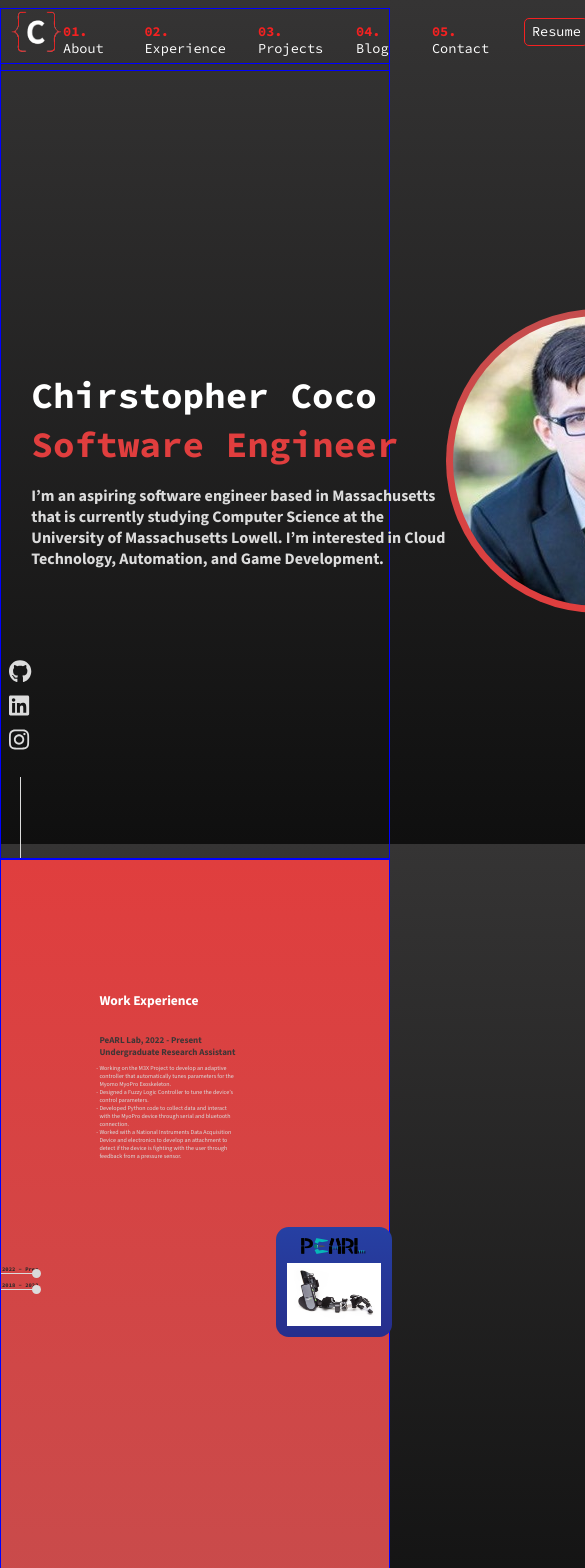
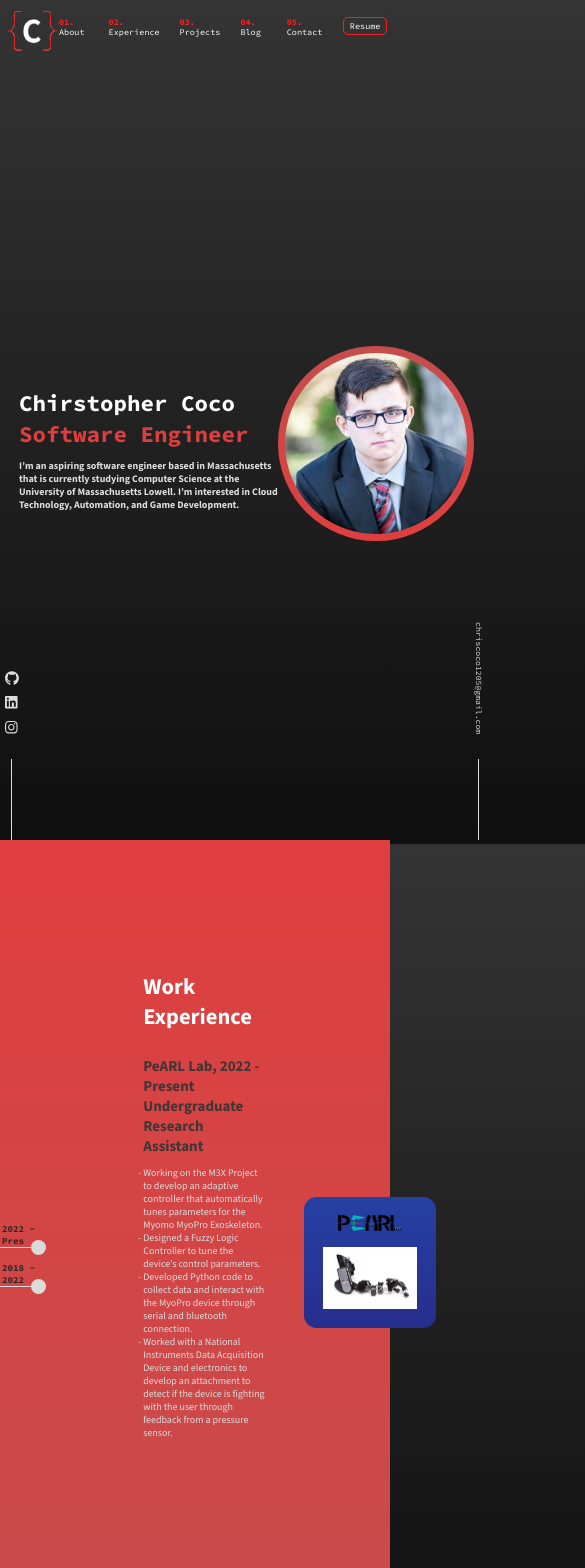
Before and after one commit to cjcocokriisp/portfolio-site, a Next.js app: page / in a window 390 px wide. Shown: the top 1568 px of the page, 585 px wide, since content can reach past the window. Built offline with nearby package versions, Linux system fonts and the light colour scheme.

Commit message:
Make page a bit more responsive

```diff
--- a/src/app/layout.tsx
+++ b/src/app/layout.tsx
@@ -7,6 +7,7 @@ import { sourceCodePro } from "./ui/fonts";
 import "./ui/globals.css";
 import { config } from '@fortawesome/fontawesome-svg-core'
 import '@fortawesome/fontawesome-svg-core/styles.css'
+import NavBar from "@/components/NavBar";
 
 config.autoAddCss = false
 
--- a/src/app/page.tsx
+++ b/src/app/page.tsx
@@ -9,6 +9,7 @@ import NavBar from "@/components/NavBar";
 import Experience from "@/components/Experience";
 import { loadWorkData, loadProjectData } from "./actions";
 import Projects from "@/components/Projects";
+import Footer from "@/components/Footer";
 
 export default function Home() {
     const [workData, setWorkData] = useState(null);
@@ -56,6 +57,10 @@ export default function Home() {
                         src="/hero-img.jpg"
                         width={290}
                         height={290}
+                        style={{
+                            width: "18.125rem",
+                            height: "18.125rem"
+                        }}
                         className="hero-img"
                         alt="Hero image"
                     />
@@ -71,7 +76,7 @@ export default function Home() {
             <div className="container" id="projects">
                 <Projects data={projectData}/>
             </div>
-            <div className="container blog-contact">
+            <div className="container blog-contact" id="blog-contact">
                 <div id="blog">
                     <div className={`${sourceSans.className} blog-title`}>Blog</div>
                     <div className="blog-content">
@@ -88,6 +93,7 @@ export default function Home() {
                     </div>
                 </div>
             </div>
+            <Footer/>
         </main>
     );
 }
--- a/src/app/ui/globals.css
+++ b/src/app/ui/globals.css
@@ -4,7 +4,6 @@
     margin-right: auto;
     padding-left: 0.5rem;
     padding-right: 0.5rem;
-    border: solid 1px blue;
 }
 
 /* 2xl */
@@ -26,12 +25,18 @@
     .container {
         max-width: 768px;
     }
+    :root {
+        font-size: 14px;
+    }
 }
 
 /* md */
 @media (max-width: 768px) {
     .container {
         max-width: 640px;
+    }
+    :root {
+        font-size: 13px;
     }
 }
 
@@ -40,6 +45,9 @@
     .container {
         max-width: 475px;
     }
+    :root {
+        font-size: 11px;
+    }
 }
 
 /* xs */
@@ -47,17 +55,18 @@
     .container {
         max-width: 100%;
     }
-}
-
-@media screen and (max-height: 584px) {
     :root {
-        --hero-height: 91vh;
+        font-size: 10px;
     }
 }
 
-@media screen and (min-height: 585px) {
+:root {
+    --hero-height: 94vh;
+}
+
+@media screen and (max-height: 750px) {
     :root {
-        --hero-height: 93.2vh;
+        --hero-height: 90vh;
     }
 }
 
@@ -67,7 +76,6 @@
     --img-stroke: #C54D4D;
     --hero-white: #DCDCDC;
     --grey-text: #414141;
-    font-size: 16px;
 }
 
 body {
@@ -122,17 +130,17 @@ a:visited {
 .hero {
     display: flex;
     justify-content: space-between;
-    height: 94.05vh;
     animation-name: hero-bounce;
     animation-duration: 1s;
     animation-timing-function: ease-in-out;
     animation-iteration-count: 2;
     animation-direction: alternate;
+    height: var(--hero-height);
 }
 
 @keyframes hero-bounce {
     from { height: var(--hero-height) }
-    to { height: 87vh }
+    to { height: 89vh }
 }
 
 .hero-info {
@@ -213,6 +221,8 @@ a:visited {
     border-radius: 50%;
     display: flex;
     justify-content: center;
+    width: 18.125rem;
+    height: 18.125rem;
 }
 
 .hero-img {
@@ -239,7 +249,7 @@ a:visited {
     display: flex;
     flex-direction: column;
     align-self: center;
-    margin-right: 9.7em;
+    margin-right: 9.7rem;
 }
 
 .experience-lines-item {
@@ -250,8 +260,8 @@ a:visited {
 }
 
 .experience-lines-text {
-    font-size: 0.92em;
-    padding-left: 0.188em;
+    font-size: 0.92rem;
+    padding-left: 0.188rem;
     font-weight: bold;
     color: #292929;
 }
@@ -266,11 +276,11 @@ a:visited {
 
 .experience-line-circle {
     position: relative;
-    top: -0.72em;
-    width: 1.5em;
-    height: 1.5em;
+    top: -0.72rem;
+    width: 1.5rem;
+    height: 1.5rem;
     background-color: var(--hero-white);
-    border-radius: 1.5em;
+    border-radius: 1.5rem;
 }
 
 .experience-line-circle:hover {
@@ -292,18 +302,18 @@ a:visited {
 
 .experience-text {
     margin-top: 3vh;
-    width: 40.625em;
+    width: 40.625rem;
 }
 
 .experience-title {
-    font-size: 2.25em;
+    font-size: 2.25rem;
     color: white;
     font-weight: bold;
     margin-bottom: 3vh;
 }
 
 .experience-job-info {
-    font-size: 1.5em;
+    font-size: 1.5rem;
     color: #3f3636;
     font-weight: bold;
 }
@@ -313,7 +323,7 @@ a:visited {
 }
 
 .experience-bullets {
-    font-size: 1em;
+    font-size: 1rem;
     color: var(--hero-white);
     list-style-type: "- ";
 }
@@ -323,8 +333,8 @@ a:visited {
     border-radius: 1.5vh;
     display: flex;
     flex-wrap: wrap;
-    padding: 1.875em;
-    gap: 1.563em;
+    padding: 1.875rem;
+    gap: 1.563rem;
     justify-content: center;
 }
 
@@ -342,6 +352,7 @@ a:visited {
     justify-content: space-between;
     align-items: center;
     padding-left: 0;
+    background-image: linear-gradient(#353434, #0F0F0F);
 }
 
 .projects-items {
@@ -396,8 +407,8 @@ a:visited {
 
 
 .projects-box {
-    height: 65vh;
-    width: 60vw;
+    height: 30rem;
+    width: 60rem;
     background: linear-gradient(var(--img-stroke), var(--title-red));
     border-radius: 0.625rem;
     display: flex;
@@ -440,20 +451,16 @@ a:visited {
     height: 2vh;
 }
 
-.experience-bullets.project {
-    font-size: 1.2rem;
-}
-
 .projects-list {
     padding-left: 3vw;
     padding-right: 3vw;
     padding-top: 0.7vw;
     padding-bottom: 0.7vw;
-    width: 20vw;
+    width: 27vw;
 }
 
 .projects-info-box-format {
-    width: 40vw;
+    width: 50vw;
     display: flex;
     flex-direction: column;
 }
@@ -470,13 +477,6 @@ a:visited {
     color: var(--hero-white);
 }
 
-.img-temp {
-    width: 33rem;
-    height: 20rem;
-    background: white;
-    padding-bottom: 2vw;
-}
-
 .blog-contact {
     max-width: 100vw;
     height: 100vh;
@@ -487,10 +487,10 @@ a:visited {
     display: flex;
     justify-content: center;
     align-items: center;
-    margin-top: 10vh;
     height: 25vh;
     margin-bottom: 1vh;
     flex-direction: column;
+    padding-top: 10vh;
 }
 
 .blog-title {
@@ -504,6 +504,7 @@ a:visited {
     justify-content:center;
     padding-top: 5vh;
     width: 100vw;
+    height: 100vh;
     margin-bottom: 0;
 }
 
@@ -577,3 +578,22 @@ a:visited {
 .contact-email {
     color: var(--hero-white)
 }
+
+.footer {
+    height: 8vh;
+    max-width: 100vw;
+    background-image: linear-gradient(#353434, #0F0F0F);
+    display: flex;
+    flex-direction: column;
+    justify-content: center;
+    align-items: center;
+    font-size: 0.8rem;
+    color: #d1c4c4;
+    gap: 0.2vw;
+}
+
+.footer-icons {
+    font-size: 1.1rem;
+    display: flex;
+    gap: 1vw;
+}
--- a/src/components/Experience/index.tsx
+++ b/src/components/Experience/index.tsx
@@ -35,17 +35,6 @@ export default function Experience(props: any) {
         return x;
     }
 
-    function calcFontReduce() {
-        let x = 0;
-        if(globalThis.innerWidth >= 1536) x = 16;
-        else if (inRange(globalThis.innerWidth, 1536, 1100)) x = 14;
-        else if (inRange(globalThis.innerWidth, 1100, 950)) x = 12;
-        else if (inRange(globalThis.innerWidth, 950, 500)) x = 8;
-        else x = 6;
-        return x;
-    }
-
-
     function reduceImgSize(width: any, height: any) {
         let reduceWidth = 0, reduceHeight = 0;
 
@@ -55,16 +44,11 @@ export default function Experience(props: any) {
             width /= 2;
             height /= 2;
         }
-        // TODO: Figure out height scaling!
-        // while (height > reduceHeight) {
-        //     width /= 2;
-        //     height /= 2;
-        // }
         return [width, height];
     }
 
     return (
-        <div className="experience-items" style={{fontSize: `${calcFontReduce()}px`}}>
+        <div className="experience-items">
             <div className="experience-lines">
                 {
                     getWorkExperiences().map((exp: any) => {
--- /dev/null
+++ b/src/components/Footer/index.tsx
@@ -0,0 +1,25 @@
+"use client";
+import { sourceCodePro } from "@/app/ui/fonts";
+import { FontAwesomeIcon } from "@fortawesome/react-fontawesome";
+import { faGithub, faLinkedin, faInstagram } from "@fortawesome/free-brands-svg-icons";
+
+
+export default function Footer(props: any) {
+    return (
+        <div className={`${sourceCodePro.className} footer container`}>
+            <div className="footer-icons">
+                <a href="https://www.github.com/cjcocokrisp">
+                    <FontAwesomeIcon icon={faGithub} className="footer-icon"/>
+                </a>
+                <a href="https://www.linkedin.com/in/christopher-coco-jr/">
+                    <FontAwesomeIcon icon={faLinkedin} className="footer-icon"/>
+                </a>
+                <a href="https://www.instagram.com/cjcocokrisp/">
+                    <FontAwesomeIcon icon={faInstagram} className="footer-icon"/>
+                </a>
+            </div>
+            <div className="footer-text">Christopher Coco Jr. | Copyright All Rights Reserved</div>
+
+        </div>
+      );
+}
--- a/src/components/NavBar/index.tsx
+++ b/src/components/NavBar/index.tsx
@@ -43,8 +43,8 @@ const NavBar = (props: any) => {
                 <p style={{color: "white"}}><b style={{color: determineColor(isAlt)}}>01.</b> <a href="/#about">About</a></p>
                 <p style={{color: "white"}}><b style={{color: determineColor(isAlt)}}>02.</b> <a href="/#experience">Experience</a></p>
                 <p style={{color: "white"}}><b style={{color: determineColor(isAlt)}}>03.</b> <a href="/#projects">Projects</a></p>
-                <p style={{color: "white"}}><b style={{color: determineColor(isAlt)}}>04.</b> <a href="/#blog">Blog</a></p>
-                <p style={{color: "white"}}><b style={{color: determineColor(isAlt)}}>05.</b> <a href="/#contact">Contact</a></p>
+                <p style={{color: "white"}}><b style={{color: determineColor(isAlt)}}>04.</b> <a href="/#blog-contact">Blog</a></p>
+                <p style={{color: "white"}}><b style={{color: determineColor(isAlt)}}>05.</b> <a href="/#blog-contact">Contact</a></p>
                 <button style={{border: `1px solid ${determineColor(isAlt)}`}}className={`resume-button ${sourceCodePro.className}`}>Resume</button>
             </div>
         </div>
--- a/src/components/Projects/index.tsx
+++ b/src/components/Projects/index.tsx
@@ -7,6 +7,15 @@ export default function Projects(props: any) {
     const [previewTitle, setPreviewTitle] = useState(null);
     const [yearPos, setYearPos] = useState("0");
     const [projectPos, setProjectPos] = useState("0");
+    const [screenWidth, setScreenWidth] = useState(globalThis.innerWidth);
+
+    useEffect(() => {
+        globalThis.onresize = () => { setScreenWidth(globalThis.innerWidth) };
+    }, [screenWidth]);
+
+    function inRange(num: any, max: any, min: any) {
+        return num >= min && num < max;
+    }
 
     function getYears() {
         return Object.entries(props.data);
@@ -36,6 +45,30 @@ export default function Projects(props: any) {
         return () => { setPreviewTitle(text); }
     }
 
+    function reduceImgSize(width: any, height: any) {
+        let reduceWidth = 0, reduceHeight = 0;
+
+        if(globalThis.innerWidth >= 1151) {
+            reduceWidth = 528;
+            reduceHeight = 320;
+        }
+        else if (inRange(globalThis.innerWidth, 1151, 950)) {
+            reduceWidth = 485;
+            reduceHeight = 277;
+        }
+        else if (inRange(globalThis.innerWidth, 935, 500)) {
+            reduceWidth = 445;
+            reduceHeight = 237;
+        }
+        else {
+            reduceWidth = 250;
+            reduceHeight = 130;
+        }
+
+        return [reduceWidth, reduceHeight];
+    }
+
+    let imgSize = reduceImgSize(528, 320);
     return (
         <div className="projects-items">
             <div className="experience-lines project">
@@ -57,7 +90,7 @@ export default function Projects(props: any) {
                     })
                 }
             </div>
-            <p className={`${sourceSans.className} projects-title`}>Projects</p>
+            <p className={`${sourceSans.className} projects-title`}>{globalThis.innerWidth}</p>
             <div className="projects-info">
                 <div className={`${sourceCodePro.className} projects-info-hover-text`}>{previewTitle}</div>
                 <div className="projects-info-circles">
@@ -75,7 +108,7 @@ export default function Projects(props: any) {
                     <ul className="projects-list">
                         {
                             props.data[yearPos]["projects"][projectPos]["text"].map((text: any) => {
-                                return <li className={`${sourceSans.className} experience-bullets project`}>{text}</li>
+                                return <li className={`${sourceSans.className} experience-bullets`}>{text}</li>
                             })
                         }
                     </ul>
@@ -84,8 +117,8 @@ export default function Projects(props: any) {
                         <div className={`${sourceCodePro.className} projects-info-box-title projects-repo`} style={{"fontSize": "1.2rem"}}><a href={props.data[yearPos]["projects"][projectPos]["repo"]}>Repository</a></div>
                         <Image
                             src={"/" + props.data[yearPos]["projects"][projectPos]["img"]}
-                            width={528}
-                            height={320}
+                            width={imgSize[0]}
+                            height={imgSize[1]}
                             alt={props.data[yearPos]["projects"][projectPos]["name"] + " Image"}
                         />
                     </div>
```
